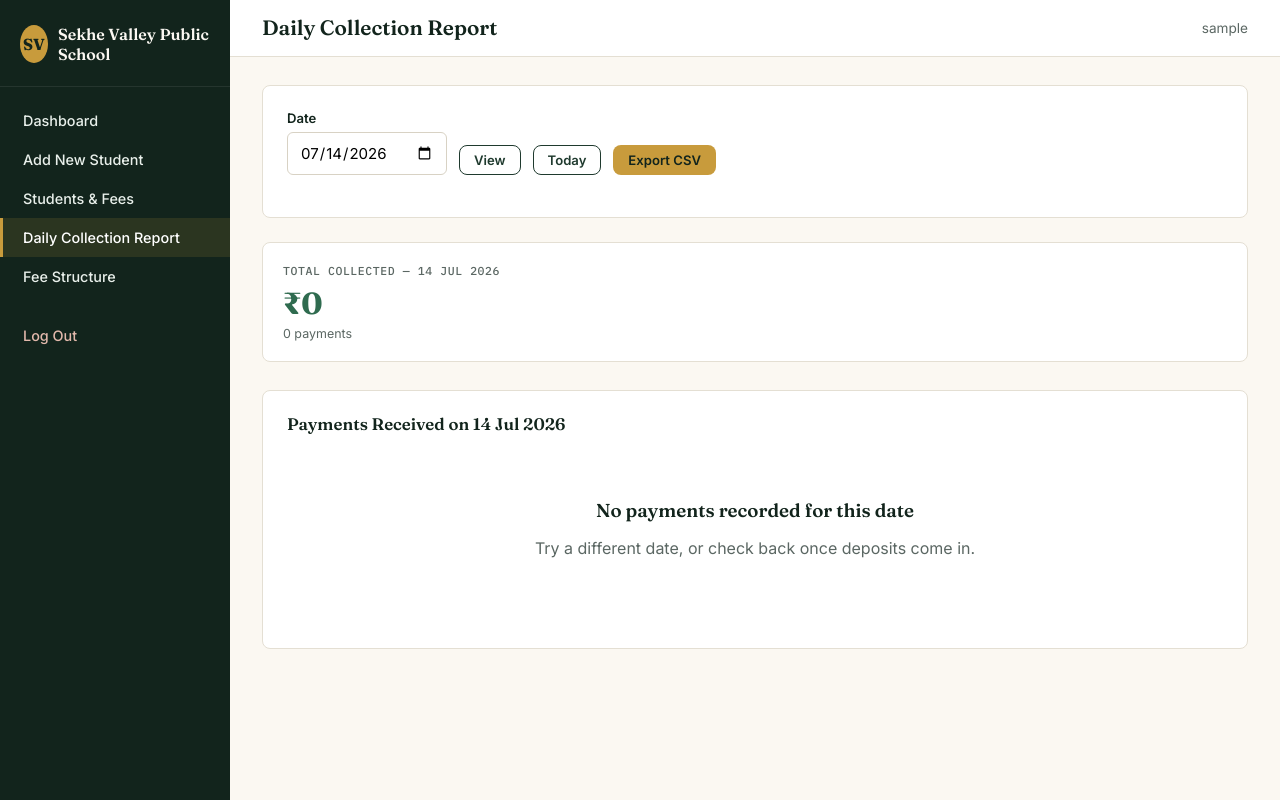
After one commit to kamalgupta08/shiksha_valley_public_school, a Flask app: page /reports/daily-collection in a window 1280 px wide. The commit adds this page. Run offline with Flask 3, Linux system fonts and the light colour scheme; the visitor is signed in with stand-in values (Sample User, id 1); data that the repository does not hold is empty.

Commit message:
Add files via upload

```diff
--- a/app.py
+++ b/app.py
@@ -1,6 +1,6 @@
 import csv
 import io
-from datetime import date, datetime, timezone, timedelta
+from datetime import date, datetime, timezone
 from zoneinfo import ZoneInfo
 
 from flask import (
@@ -158,18 +158,12 @@ def register_routes(app):
             sum(float(t.amount) for t in Transaction.query.filter_by(txn_type="PAYMENT").all()), 2
         )
 
-        # "Today" in India time, converted to the UTC range used for created_at comparisons
-        ist = ZoneInfo("Asia/Kolkata")
-        now_ist = datetime.now(ist)
-        ist_day_start = datetime(now_ist.year, now_ist.month, now_ist.day, tzinfo=ist)
-        ist_day_end = ist_day_start + timedelta(days=1)
-        utc_day_start = ist_day_start.astimezone(timezone.utc).replace(tzinfo=None)
-        utc_day_end = ist_day_end.astimezone(timezone.utc).replace(tzinfo=None)
-
+        # "Today's Collection" is based on the payment date staff selected when
+        # recording the deposit — NOT when it was typed into the system. That
+        # way, entering last month's payment today doesn't inflate today's total.
         todays_payments = Transaction.query.filter(
             Transaction.txn_type == "PAYMENT",
-            Transaction.created_at >= utc_day_start,
-            Transaction.created_at < utc_day_end,
+            Transaction.date == date.today(),
         ).all()
         todays_collection = round(sum(float(t.amount) for t in todays_payments), 2)
         todays_collection_count = len(todays_payments)
@@ -194,6 +188,79 @@ def register_routes(app):
             todays_collection_count=todays_collection_count,
             class_counts=class_counts,
             recent_payments=recent_payments,
+            today=date.today().isoformat(),
+        )
+
+    @app.route("/reports/daily-collection")
+    @login_required
+    def daily_collection_report():
+        date_str = request.args.get("date", "").strip()
+        try:
+            report_date = datetime.strptime(date_str, "%Y-%m-%d").date() if date_str else date.today()
+        except ValueError:
+            report_date = date.today()
+
+        payments = (
+            Transaction.query.filter_by(txn_type="PAYMENT", date=report_date)
+            .order_by(Transaction.created_at)
+            .all()
+        )
+
+        mode_totals = {}
+        grand_total = 0.0
+        for t in payments:
+            mode = t.mode or "Other"
+            mode_totals[mode] = mode_totals.get(mode, 0.0) + float(t.amount)
+            grand_total += float(t.amount)
+
+        return render_template(
+            "daily_collection_report.html",
+            report_date=report_date,
+            payments=payments,
+            mode_totals=mode_totals,
+            grand_total=round(grand_total, 2),
+            today=date.today().isoformat(),
+        )
+
+    @app.route("/reports/daily-collection/export")
+    @login_required
+    def export_daily_collection():
+        date_str = request.args.get("date", "").strip()
+        try:
+            report_date = datetime.strptime(date_str, "%Y-%m-%d").date() if date_str else date.today()
+        except ValueError:
+            report_date = date.today()
+
+        payments = (
+            Transaction.query.filter_by(txn_type="PAYMENT", date=report_date)
+            .order_by(Transaction.created_at)
+            .all()
+        )
+
+        buffer = io.StringIO()
+        writer = csv.writer(buffer)
+        writer.writerow(["Admission No", "Student", "Class", "Mode", "Amount (Rs)", "Entered On", "Remarks"])
+        grand_total = 0.0
+        for t in payments:
+            writer.writerow([
+                t.student.admission_number,
+                t.student.name,
+                f"{t.student.class_name} - {t.student.section}",
+                t.mode or "",
+                float(t.amount),
+                t.created_at.strftime("%d %b %Y %I:%M %p") if t.created_at else "",
+                t.remarks or "",
+            ])
+            grand_total += float(t.amount)
+        writer.writerow([])
+        writer.writerow(["", "", "", "TOTAL", grand_total, "", ""])
+
+        output = buffer.getvalue()
+        filename = f"daily_collection_{report_date.isoformat()}.csv"
+        return Response(
+            output,
+            mimetype="text/csv",
+            headers={"Content-Disposition": f"attachment; filename={filename}"},
         )
 
     # ---------- Students ----------
--- a/static/css/style.css
+++ b/static/css/style.css
@@ -285,6 +285,12 @@ img { max-width: 100%; display: block; }
   color: var(--slate);
   cursor: not-allowed;
 }
+.field-hint {
+  font-size: 0.78rem;
+  color: var(--slate);
+  margin: 6px 0 0;
+  line-height: 1.4;
+}
 .field-row { display: grid; grid-template-columns: 1fr 1fr; gap: 16px; }
 
 .flash-list { margin-bottom: 18px; }
@@ -381,6 +387,7 @@ table.data-table th {
 }
 table.data-table td { padding: 12px; border-bottom: 1px solid #EFEBE0; }
 table.data-table tbody tr:hover { background: var(--forest-tint); }
+table.data-table tfoot td { border-top: 2px solid var(--gold-light); border-bottom: none; padding-top: 12px; }
 .num-cell { font-family: var(--font-mono); font-weight: 600; text-align: right; }
 .due { color: var(--red); }
 .clear { color: var(--green-ok); }
@@ -434,6 +441,7 @@ table.data-table tbody tr:hover { background: var(--forest-tint); }
 .inline-collect-form input[name="amount"] { width: 110px; }
 .inline-collect-form input[type="date"] { width: 150px; }
 .inline-panel-status { font-size: 0.78rem; font-weight: 600; }
+.inline-panel-hint { font-size: 0.72rem; color: var(--slate); font-style: italic; }
 
 .empty-state { text-align: center; padding: 50px 20px; color: var(--slate); }
 .empty-state h3 { color: var(--forest-dark); }
--- /dev/null
+++ b/templates/daily_collection_report.html
@@ -0,0 +1,78 @@
+{% extends "dashboard_base.html" %}
+{% set active = 'daily_report' %}
+{% block title %}Daily Collection Report{% endblock %}
+{% block page_title %}Daily Collection Report{% endblock %}
+
+{% block content %}
+<div class="panel">
+  <form method="GET" action="{{ url_for('daily_collection_report') }}">
+    <div class="toolbar">
+      <div class="field">
+        <label for="date">Date</label>
+        <input type="date" id="date" name="date" value="{{ report_date.isoformat() }}" max="{{ today }}">
+      </div>
+      <button type="submit" class="btn btn-outline btn-sm">View</button>
+      <a href="{{ url_for('daily_collection_report') }}" class="btn btn-outline btn-sm">Today</a>
+      <a href="{{ url_for('export_daily_collection', date=report_date.isoformat()) }}" class="btn btn-primary btn-sm">Export CSV</a>
+    </div>
+  </form>
+</div>
+
+<div class="card-grid">
+  <div class="stat-card ok">
+    <div class="label">Total Collected — {{ report_date.strftime('%d %b %Y') }}</div>
+    <div class="value">&#8377;{{ "{:,.0f}".format(grand_total) }}</div>
+    <div class="sub">{{ payments|length }} payment{{ '' if payments|length == 1 else 's' }}</div>
+  </div>
+  {% for mode, total in mode_totals.items() %}
+  <div class="stat-card">
+    <div class="label">{{ mode }}</div>
+    <div class="value">&#8377;{{ "{:,.0f}".format(total) }}</div>
+  </div>
+  {% endfor %}
+</div>
+
+<div class="panel">
+  <h2>Payments Received on {{ report_date.strftime('%d %b %Y') }}</h2>
+  {% if payments %}
+  <table class="data-table">
+    <thead>
+      <tr>
+        <th>Admission No.</th>
+        <th>Student</th>
+        <th>Class</th>
+        <th>Mode</th>
+        <th class="num-cell">Amount</th>
+        <th>Entered On</th>
+        <th>Remarks</th>
+      </tr>
+    </thead>
+    <tbody>
+      {% for t in payments %}
+      <tr>
+        <td>{{ t.student.admission_number }}</td>
+        <td><a href="{{ url_for('student_ledger', student_id=t.student_id) }}">{{ t.student.name }}</a></td>
+        <td>{{ class_label(t.student.class_name) }} - {{ t.student.section }}</td>
+        <td>{{ t.mode or '—' }}</td>
+        <td class="num-cell">&#8377;{{ "{:,.0f}".format(t.amount) }}</td>
+        <td style="white-space: nowrap;">{{ t.created_at | ist }}</td>
+        <td>{{ t.remarks or '—' }}</td>
+      </tr>
+      {% endfor %}
+    </tbody>
+    <tfoot>
+      <tr>
+        <td colspan="4" style="font-weight:700; text-align:right;">Total</td>
+        <td class="num-cell" style="font-weight:700;">&#8377;{{ "{:,.0f}".format(grand_total) }}</td>
+        <td colspan="2"></td>
+      </tr>
+    </tfoot>
+  </table>
+  {% else %}
+  <div class="empty-state">
+    <h3>No payments recorded for this date</h3>
+    <p>Try a different date, or check back once deposits come in.</p>
+  </div>
+  {% endif %}
+</div>
+{% endblock %}
--- a/templates/dashboard_base.html
+++ b/templates/dashboard_base.html
@@ -16,6 +16,7 @@
       <a class="nav-link {% if active == 'dashboard' %}active{% endif %}" href="{{ url_for('dashboard') }}">Dashboard</a>
       <a class="nav-link {% if active == 'add_student' %}active{% endif %}" href="{{ url_for('add_student') }}">Add New Student</a>
       <a class="nav-link {% if active == 'students' %}active{% endif %}" href="{{ url_for('students_list') }}">Students &amp; Fees</a>
+      <a class="nav-link {% if active == 'daily_report' %}active{% endif %}" href="{{ url_for('daily_collection_report') }}">Daily Collection Report</a>
       <a class="nav-link {% if active == 'fee_structure' %}active{% endif %}" href="{{ url_for('fee_structure') }}">Fee Structure</a>
       <a class="nav-link logout" href="{{ url_for('logout') }}">Log Out</a>
     </aside>
--- a/templates/students_list.html
+++ b/templates/students_list.html
@@ -83,7 +83,9 @@
               <option value="Online">Online / UPI</option>
               <option value="Cheque">Cheque</option>
             </select>
-            <input type="date" name="date" value="{{ today }}" max="{{ today }}">
+            <input type="date" name="date" value="{{ today }}" max="{{ today }}"
+                   title="Date money was received — not the fee period it covers. Paying today for an old due? Leave this as today.">
+            <span class="inline-panel-hint">(date money received, not fee period)</span>
             <input type="text" name="remarks" placeholder="Remark for this deposit (optional)">
             <button type="submit" class="btn btn-primary btn-sm">Save Deposit</button>
             <span class="inline-panel-status"></span>
```
Also changed, not shown: templates/dashboard.html (+9 -4 lines), templates/student_ledger.html (+9 -2 lines).
